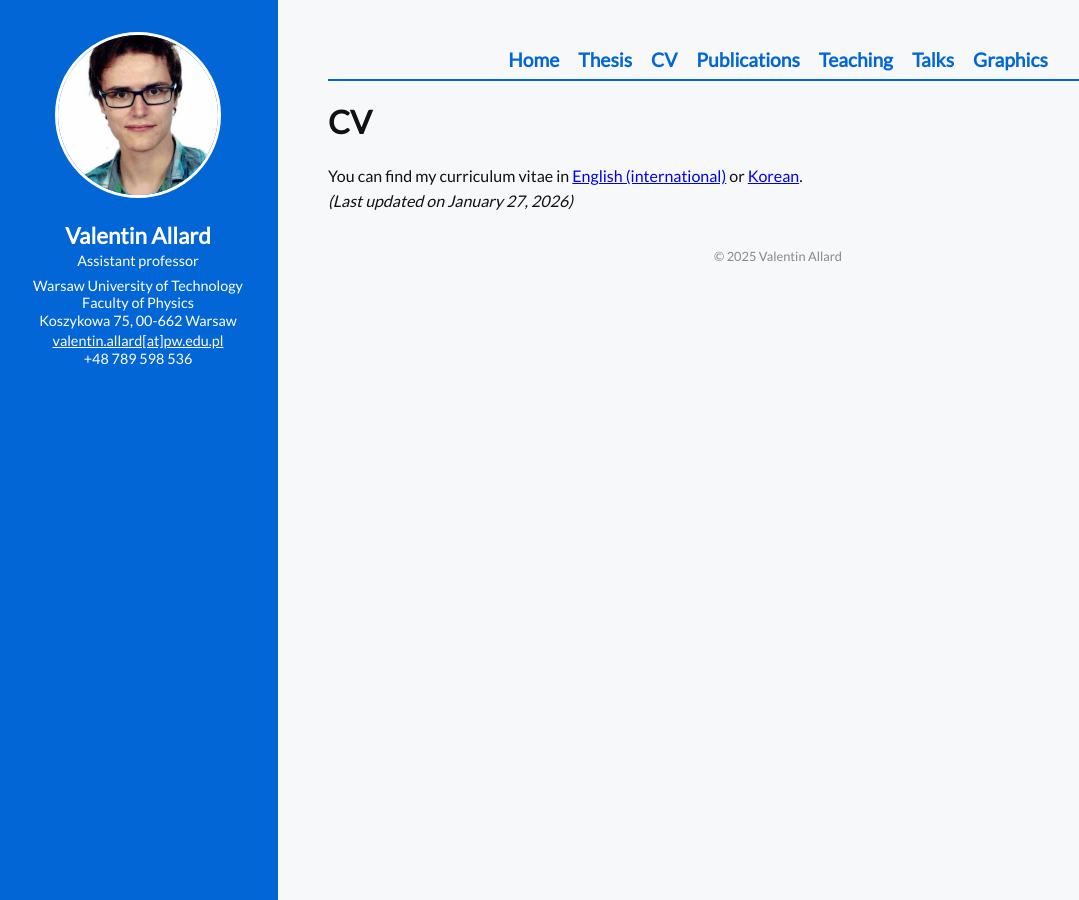
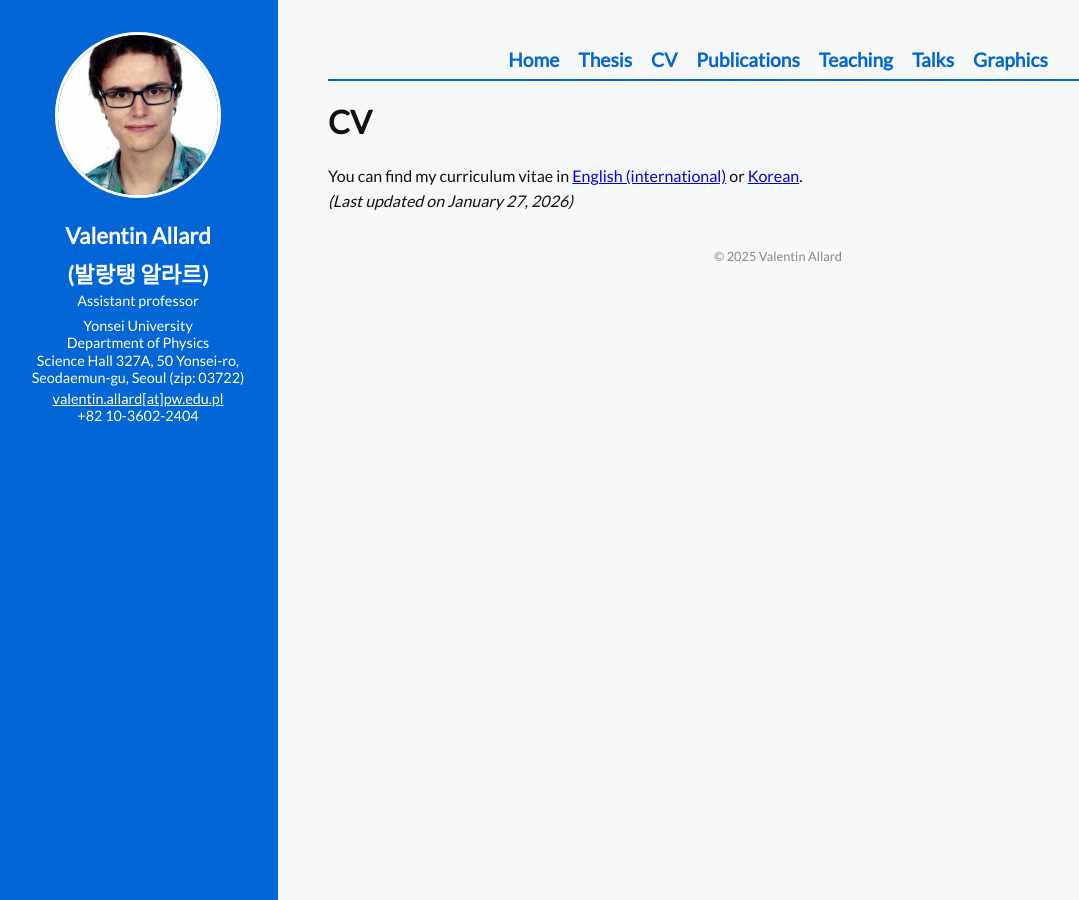
Before and after one commit to V-allard/V-allard.github.io, a Jekyll site: the page built from pages/cv/index.html, in a window 1280 px wide. Shown: the whole page, without its empty margins (2-1081 px from the left). Built offline with Jekyll 4.4.1, drawn with Linux system fonts in a browser that asks for light colours.

Commit message:
Update default.html

```diff
--- a/_layouts/default.html
+++ b/_layouts/default.html
@@ -157,13 +157,14 @@ li {
     <img src="/assets/images/PhotoCV.png" alt="Valentin Allard">
     <div>
       <h1>Valentin Allard</h1>
+      <h1>(발랑탱 알라르)</h1>
       <p>Assistant professor</p>
       <div style="font-size: 0.9rem; color: white; line-height: 1.2; margin-top: 0.5rem; text-align: center;">
-        <p style="margin: 0;">Warsaw University of Technology</p>
-        <p style="margin: 0;">Faculty of Physics</p>
-        <p style="margin: 0;">Koszykowa 75, 00-662 Warsaw</p>
+        <p style="margin: 0;">Yonsei University</p>
+        <p style="margin: 0;">Department of Physics</p>
+        <p style="margin: 0;">Science Hall 327A, 50 Yonsei-ro, Seodaemun-gu, Seoul (zip: 03722)</p>
         <p style="margin: 0.2rem 0 0;"><a href="mailto:valentin.allard@pw.edu.pl" style="color: white; text-decoration: underline;">valentin.allard[at]pw.edu.pl</a></p>
-        <p style="margin: 0;">+48 789 598 536</p>
+        <p style="margin: 0;">+82 10-3602-2404</p>
       </div>
     </div>
   </div>
```
